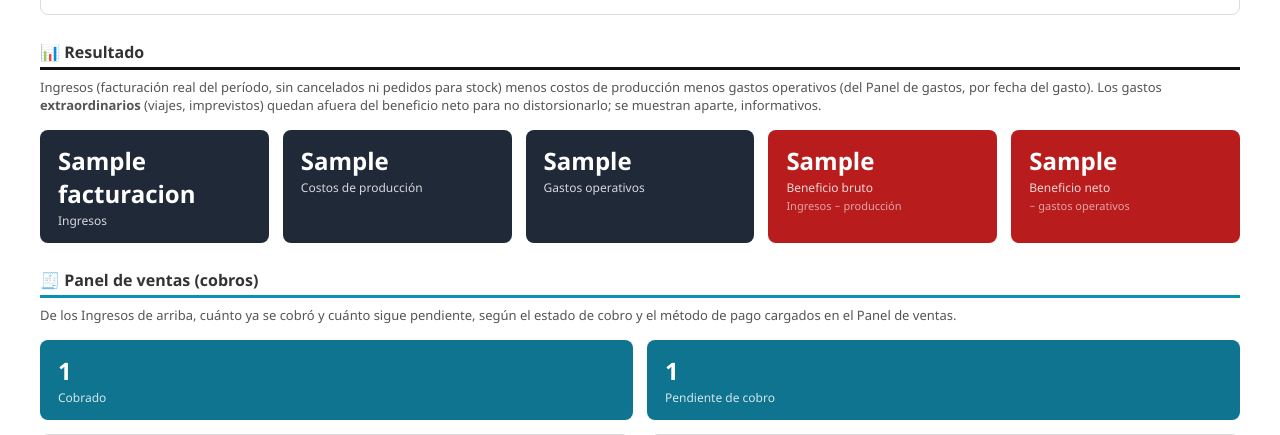
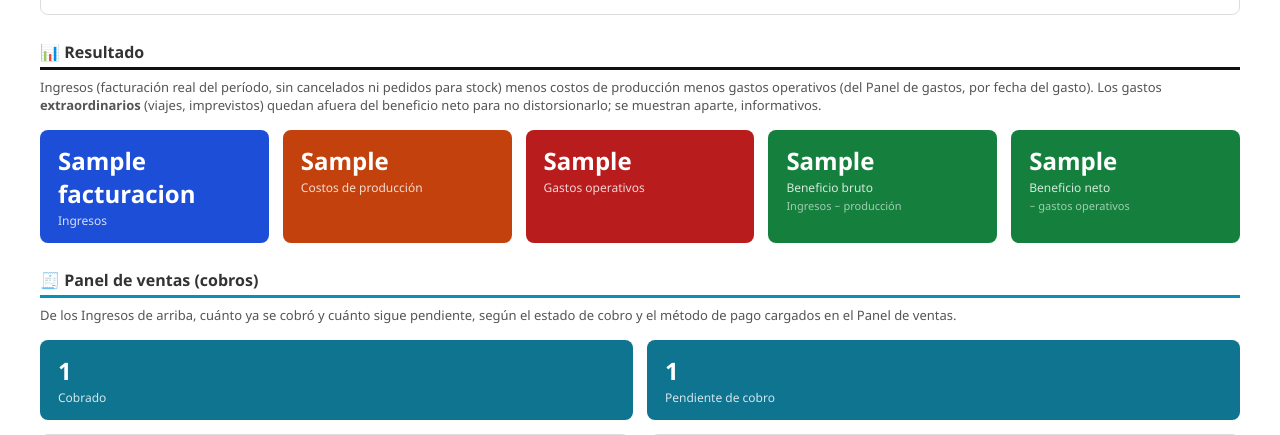
Before and after one commit to maxinunezz/presupuestos3d, a Django app: template budgets/templates/admin/budgets/metricas.html in a window 1280 px wide. Shown: the part 3537-3972 px from the top of the page. Run offline with Django 5.2, Linux system fonts and the light colour scheme; the template is opened without the code that fills it: most values are stand-ins (such as "Sample title", 1, 10 or a date in 2020).

Commit message:
Fijar colores por categoría en las tarjetas de Resultado (Métricas)
Ingresos en azul, costos de producción en naranja, gastos operativos y
extraordinarios en rojo, y los tres beneficios (bruto, neto, neto final) en
verde. Antes el bruto/neto/final cambiaban a rojo si daban negativo; ahora el
color es fijo por categoría (el signo se sigue viendo en el número).

Co-Authored-By: Claude Opus 4.7 <noreply@anthropic.com>

```diff
--- a/budgets/templates/admin/budgets/metricas.html
+++ b/budgets/templates/admin/budgets/metricas.html
@@ -41,6 +41,8 @@
     .mx-kpis--inv .kpi    { background: #b45309; }
     .mx-kpis--costos .kpi { background: #6d28d9; }
     .mx-kpis--resultado .kpi { background: #1f2937; }
+    .mx-kpis--resultado .kpi.mx-ingresos { background: #1d4ed8; }
+    .mx-kpis--resultado .kpi.mx-produccion { background: #c2410c; }
     .mx-kpis--resultado .kpi.mx-negativo { background: #b91c1c; }
     .mx-kpis--resultado .kpi.mx-positivo { background: #15803d; }
     .mx-kpis--resultado .kpi.mx-ext { background: #7f1d1d; }
@@ -204,16 +206,16 @@
     beneficio neto para no distorsionarlo; se muestran aparte, informativos.{% endblocktranslate %}
 </p>
 <div class="mx-kpis mx-kpis--resultado">
-    <div class="kpi"><span class="n">{{ facturacion }}</span><span class="l">{% translate "Ingresos" %}</span></div>
-    <div class="kpi"><span class="n">{{ costo_produccion }}</span><span class="l">{% translate "Costos de producción" %}</span></div>
-    <div class="kpi"><span class="n">{{ gastos_operativos }}</span><span class="l">{% translate "Gastos operativos" %}</span></div>
+    <div class="kpi mx-ingresos"><span class="n">{{ facturacion }}</span><span class="l">{% translate "Ingresos" %}</span></div>
+    <div class="kpi mx-produccion"><span class="n">{{ costo_produccion }}</span><span class="l">{% translate "Costos de producción" %}</span></div>
+    <div class="kpi mx-negativo"><span class="n">{{ gastos_operativos }}</span><span class="l">{% translate "Gastos operativos" %}</span></div>
     {% if hay_extraordinarios %}
     <div class="kpi mx-ext"><span class="n">{{ gastos_extraordinarios }}</span><span class="l">{% translate "Gastos extraordinarios" %}</span><span class="s">{% translate "Informativo, no afecta el beneficio neto" %}</span></div>
     {% endif %}
-    <div class="kpi {% if beneficio_bruto_positivo %}mx-positivo{% else %}mx-negativo{% endif %}"><span class="n">{{ beneficio_bruto }}</span><span class="l">{% translate "Beneficio bruto" %}</span><span class="s">{% translate "Ingresos − producción" %}</span></div>
-    <div class="kpi {% if beneficio_neto_positivo %}mx-positivo{% else %}mx-negativo{% endif %}"><span class="n">{{ beneficio_neto }}</span><span class="l">{% translate "Beneficio neto" %}</span><span class="s">{% translate "− gastos operativos" %}</span></div>
+    <div class="kpi mx-positivo"><span class="n">{{ beneficio_bruto }}</span><span class="l">{% translate "Beneficio bruto" %}</span><span class="s">{% translate "Ingresos − producción" %}</span></div>
+    <div class="kpi mx-positivo"><span class="n">{{ beneficio_neto }}</span><span class="l">{% translate "Beneficio neto" %}</span><span class="s">{% translate "− gastos operativos" %}</span></div>
     {% if hay_extraordinarios %}
-    <div class="kpi {% if beneficio_neto_final_positivo %}mx-positivo{% else %}mx-negativo{% endif %}"><span class="n">{{ beneficio_neto_final }}</span><span class="l">{% translate "Beneficio neto final" %}</span><span class="s">{% translate "− gastos operativos y extraordinarios" %}</span></div>
+    <div class="kpi mx-positivo"><span class="n">{{ beneficio_neto_final }}</span><span class="l">{% translate "Beneficio neto final" %}</span><span class="s">{% translate "− gastos operativos y extraordinarios" %}</span></div>
     {% endif %}
 </div>
 {% if hay_extraordinarios %}
```
